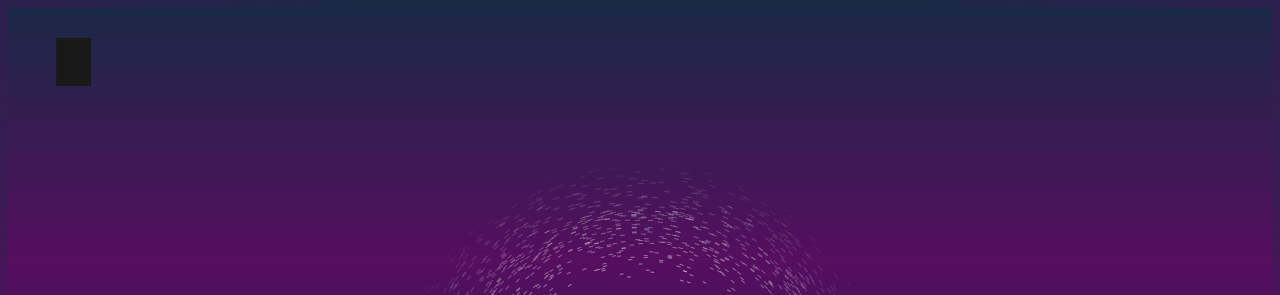
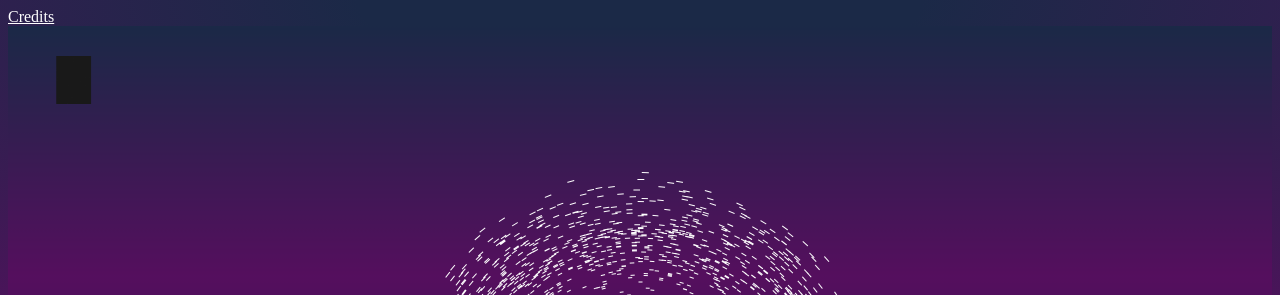
Before and after one commit to tiffhc/Telequarantine-symbols.github.io, a plain HTML site: page index.html in a window 1280 px wide. Shown: the top 295 px of the page. Drawn offline with nearby package versions, Linux system fonts and the light colour scheme; animation ran at ten frames a second.

Commit message:
Made the stars brighter, still testing footer

```diff
--- a/css/style.css
+++ b/css/style.css
@@ -127,8 +127,8 @@ body {
     background-image: url(../images/Alluring.png);
 	background-size:100% 100%;
 	background-repeat: no-repeat;
+}
 
-}
 
 
 /* new class states */
@@ -224,3 +224,13 @@ canvas {
 	height: 100%;
 	margin: auto;
 }
+
+footer {
+	z-index: 5;
+
+}
+
+footer a {
+	color: white;
+
+}
--- a/index.html
+++ b/index.html
@@ -5,6 +5,13 @@
 	<link rel="stylesheet" href="css/style.css"> <!-- linking html to stylesheet -->
   </head>
   <body>
+
+	<footer>
+		<a href="credits.html"> Credits </a>
+
+	</footer>
+
+
 	<div id="universe">
 
 		<div id="blackhole">
@@ -23,12 +30,9 @@
 				<span>Telequarantine symbols</span>
 			</div>
 		</div>
+
 	</div>
 
-	<footer>
-
-
-	</footer>
 
 	<!-- jQuery (necessary for Bootstrap's JavaScript plugins) -->
     <script src="https://ajax.googleapis.com/ajax/libs/jquery/1.12.4/jquery.min.js"></script>
--- a/js/main.js
+++ b/js/main.js
@@ -134,7 +134,7 @@ function blackhole(element) {
 		}
 
 		stars.push(this);
-		this.color = 'rgba(255,255,255,'+ (1 - ((this.orbital) / 255)) +')'; // Color the star white, but make it more transparent the further out it is generated
+		this.color = 'rgba(255,255,255,'+ (2 - ((this.orbital) / 255)) +')'; // Color the star white, but make it more transparent the further out it is generated //255, 1
 
 		this.hoverPos = centery + (maxorbit/2) + this.collapseBonus;  // Where the star will go on hover of the blackhole
 		this.expansePos = centery + (this.id%100)*-10 + (Math.floor(Math.random() * 20) + 1); // Where the star will go when expansion takes place
```
Also changed, not shown: credits.html (+7 -0 lines).
